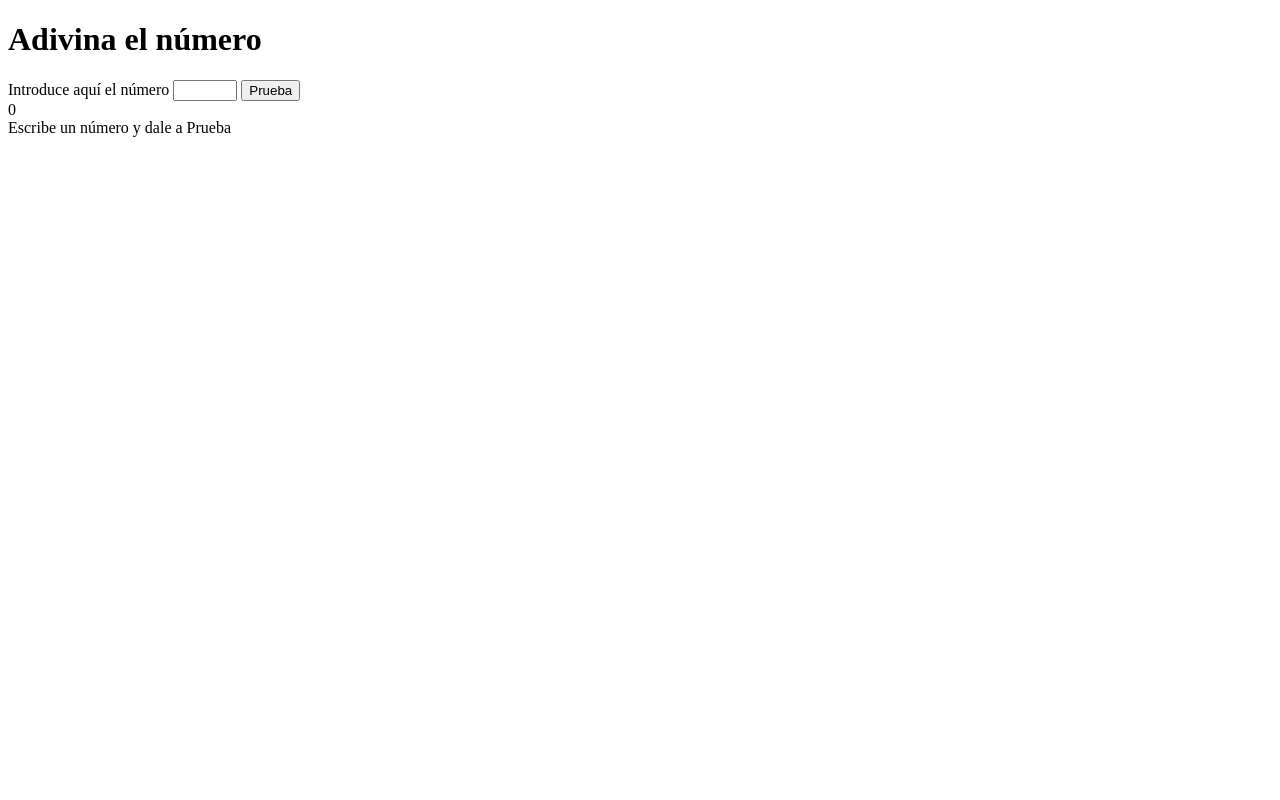
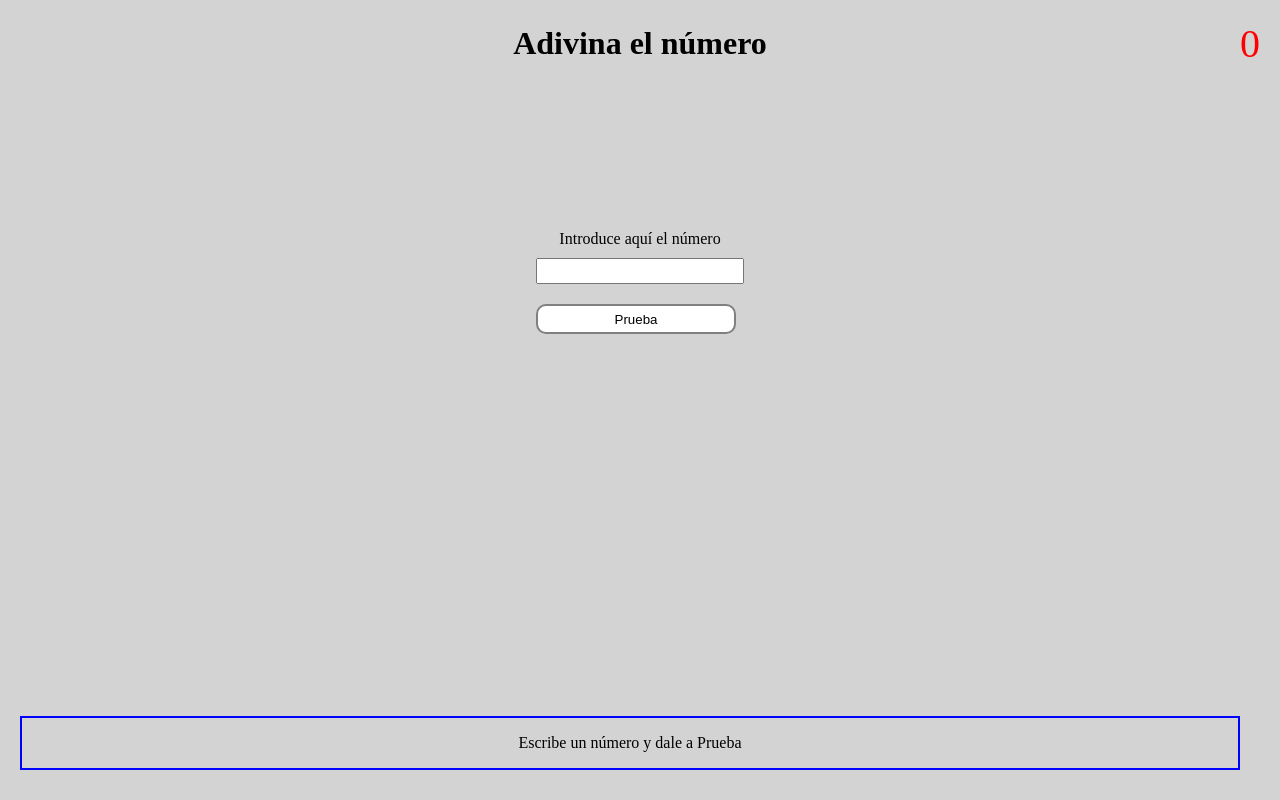
Before and after one commit to Adalab/e-s2-evaluacion-intermedia-esterlegaz, a plain HTML site: page index.html in a window 1280 px wide. Drawn offline with Linux system fonts and the light colour scheme.

Commit message:
Upgrade CSS style

```diff
--- a/index.html
+++ b/index.html
@@ -1,5 +1,6 @@
 <!DOCTYPE html>
 <html lang="en">
+
 <head>
     <meta charset="UTF-8">
     <meta name="viewport" content="width=device-width, initial-scale=1.0">
@@ -7,13 +8,19 @@
     <title>Evaluación intermedia - Ester Legaz</title>
     <link rel="stylesheet" href="style/main.css">
 </head>
+
 <body>
+    <div class="main__container">
         <h1 class="main__title">Adivina el número</h1>
+        <div class="form__container">
             <label for="main__input" class="main__subtitle">Introduce aquí el número
             <input id="main__input" class="main__input" type="number" min="0" max="100">
             <button class="main__btn">Prueba</button>
+        </div>
         <div class="main__counter"></div>
         <div class="main__instructions">Escribe un número y dale a Prueba</div>
+    </div>
     <script type="text/javascript" src="scripts/main.js"></script>
 </body>
+
 </html>
--- a/style/main.css
+++ b/style/main.css
@@ -0,0 +1,70 @@
+*{
+    box-sizing: border-box:
+}
+
+body{
+    margin: 0;
+}
+
+.main__container{
+    height: 100vh;
+    background: lightgrey;
+}
+
+.main__counter{
+    font-size: 40px;
+    color: red;
+    position: absolute;
+    right: 0;
+    top: 0;
+    margin: 20px 20px 0 0;
+}
+
+.main__title{
+    text-align: center;
+    margin: 0;
+    padding-top: 25px;
+}
+
+.main__subtitle{
+    display: flex;
+    flex-direction: column;
+    text-align: center;
+    margin-top: 50px;
+}
+
+.main__input{
+    width: 200px;
+    height: 20px;
+    margin: 10px 0;
+}
+
+.main__btn{
+    width: 200px;
+    height: 30px;
+    margin: 10px 0;
+    background: white;
+    border: 2px solid grey;
+    border-radius: 10px;
+    outline: none;
+    cursor: pointer;
+}
+
+.form__container{
+    display: flex;
+    justify-content: center;
+    height: 400px;
+    align-items: center;
+}
+
+.main__instructions{
+    border: 2px solid blue;
+    height: 50px;
+    width: 95vw;
+    display: flex;
+    align-items: center;
+    justify-content: center;
+    margin: 10px 20px;
+    position: absolute;
+    bottom: 20px;
+}
```
Lines whose indentation alone changed are shown as unchanged.
